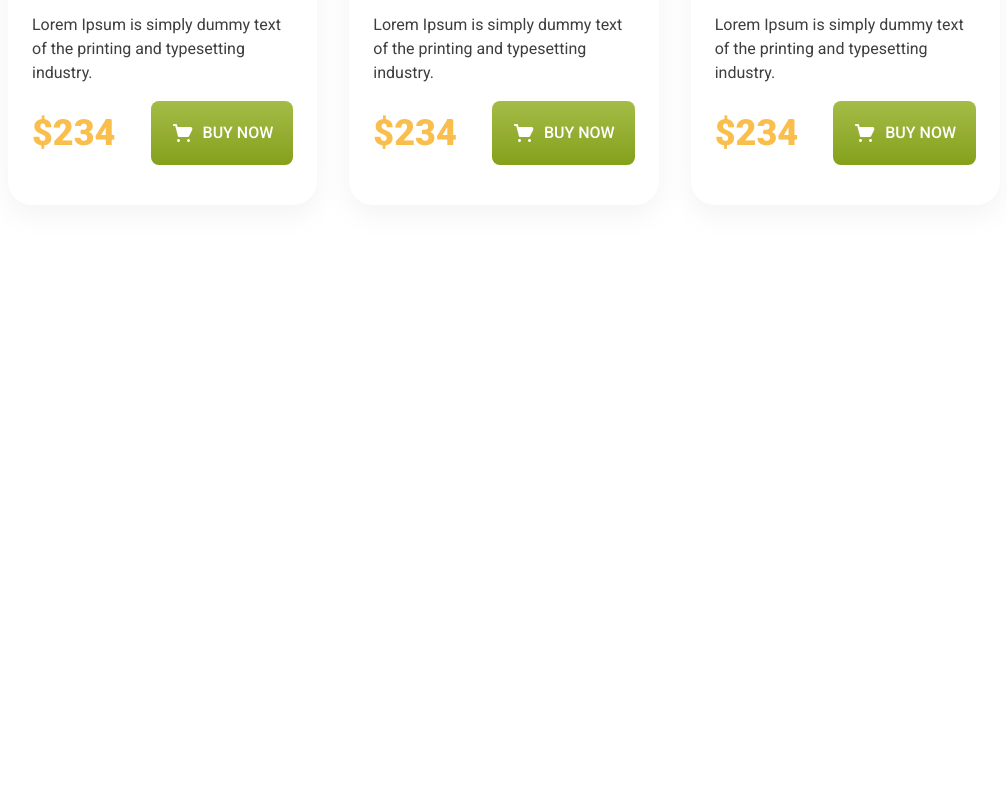
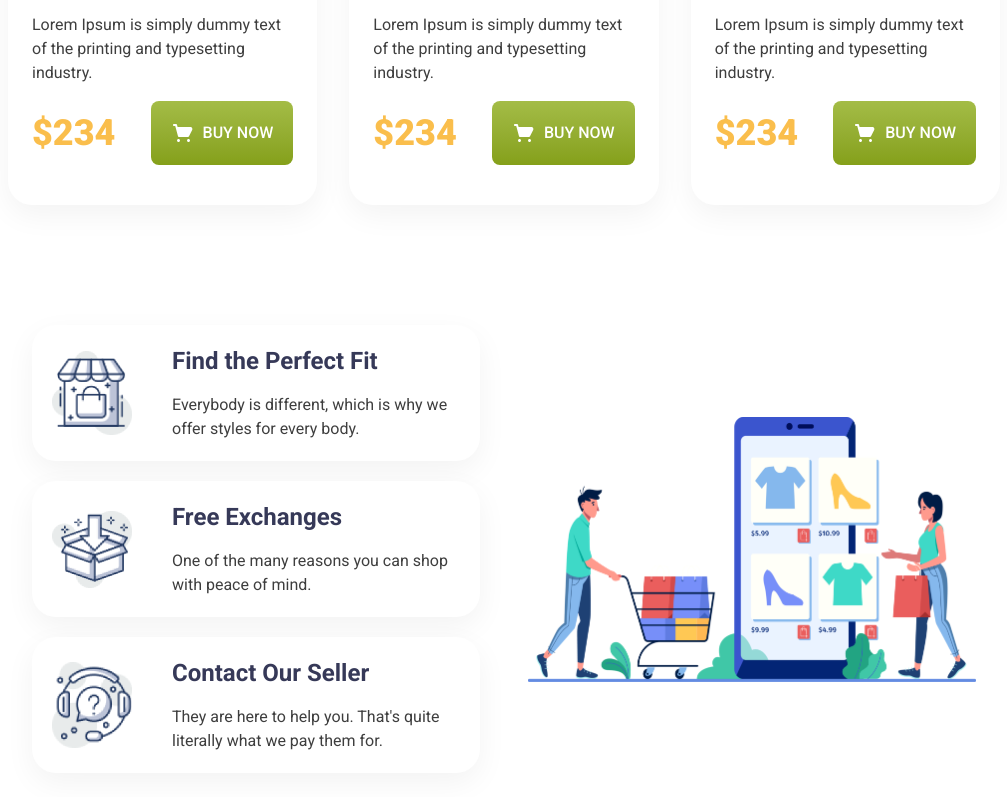
Before and after one commit to FahimFaysalNirjhar/PENGUIN-FASHION, a plain HTML site: page index.html in a window 1280 px wide. Shown: the part 1947-2744 px from the top of the page, without its empty margins (136-1143 px from the left). Before the commit the page ends 2248 px from the top, so only its background shows below. Drawn offline with nearby package versions, Linux system fonts and the light colour scheme.

Commit message:
product section added

```diff
--- a/index.html
+++ b/index.html
@@ -112,7 +112,7 @@
       </nav>
       <!-- banner section  -->
       <div
-        class="flex flex-col md:flex-row justify-center justify-evenly items-center gap-20 pb-16 px-4"
+        class="flex flex-col lg:flex-row justify-center justify-evenly items-center gap-20 pb-16 px-4"
       >
         <!-- banner description -->
         <div>
@@ -447,6 +447,67 @@
           </div>
         </div>
       </section>
+      <!-- project section -->
+      <section
+        class="flex flex-col md:flex-row items-center justify-center gap-12 p-6"
+      >
+        <!-- Left Side: Card -->
+        <div>
+          <!-- card 1 -->
+          <div
+            class="card flex items-center gap-10 rounded-3xl bg-white shadow-[0_10px_30px_0_rgba(0,0,0,0.05)] p-5 max-w-md mb-5"
+          >
+            <img class="w-20" src="icons/house.png" alt="House icon" />
+            <div>
+              <h1 class="text-[#363958] font-[Roboto] text-2xl font-bold">
+                Find the Perfect Fit
+              </h1>
+              <p class="text-[#3E3E3E] font-[Roboto] mt-4">
+                Everybody is different, which is why we offer styles for every
+                body.
+              </p>
+            </div>
+          </div>
+          <!-- card 2 -->
+          <div
+            class="card flex items-center gap-10 rounded-3xl bg-white shadow-[0_10px_30px_0_rgba(0,0,0,0.05)] p-5 max-w-md mb-5"
+          >
+            <img class="w-20" src="icons/box.png" alt="House icon" />
+            <div>
+              <h1 class="text-[#363958] font-[Roboto] text-2xl font-bold">
+                Free Exchanges
+              </h1>
+              <p class="text-[#3E3E3E] font-[Roboto] mt-4">
+                One of the many reasons you can shop with peace of mind.
+              </p>
+            </div>
+          </div>
+          <!-- card 3 -->
+          <div
+            class="card flex items-center gap-10 rounded-3xl bg-white shadow-[0_10px_30px_0_rgba(0,0,0,0.05)] p-5 max-w-md"
+          >
+            <img class="w-20" src="icons/question.png" alt="House icon" />
+            <div>
+              <h1 class="text-[#363958] font-[Roboto] text-2xl font-bold">
+                Contact Our Seller
+              </h1>
+              <p class="text-[#3E3E3E] font-[Roboto] mt-4">
+                They are here to help you. That's quite literally what we pay
+                them for.
+              </p>
+            </div>
+          </div>
+        </div>
+
+        <!-- Right Side: Image -->
+        <div class="flex justify-center">
+          <img
+            src="images/shopping.png"
+            alt="Shopping image"
+            class="max-w-xs md:max-w-sm lg:max-w-md"
+          />
+        </div>
+      </section>
     </main>
   </body>
 </html>
```
